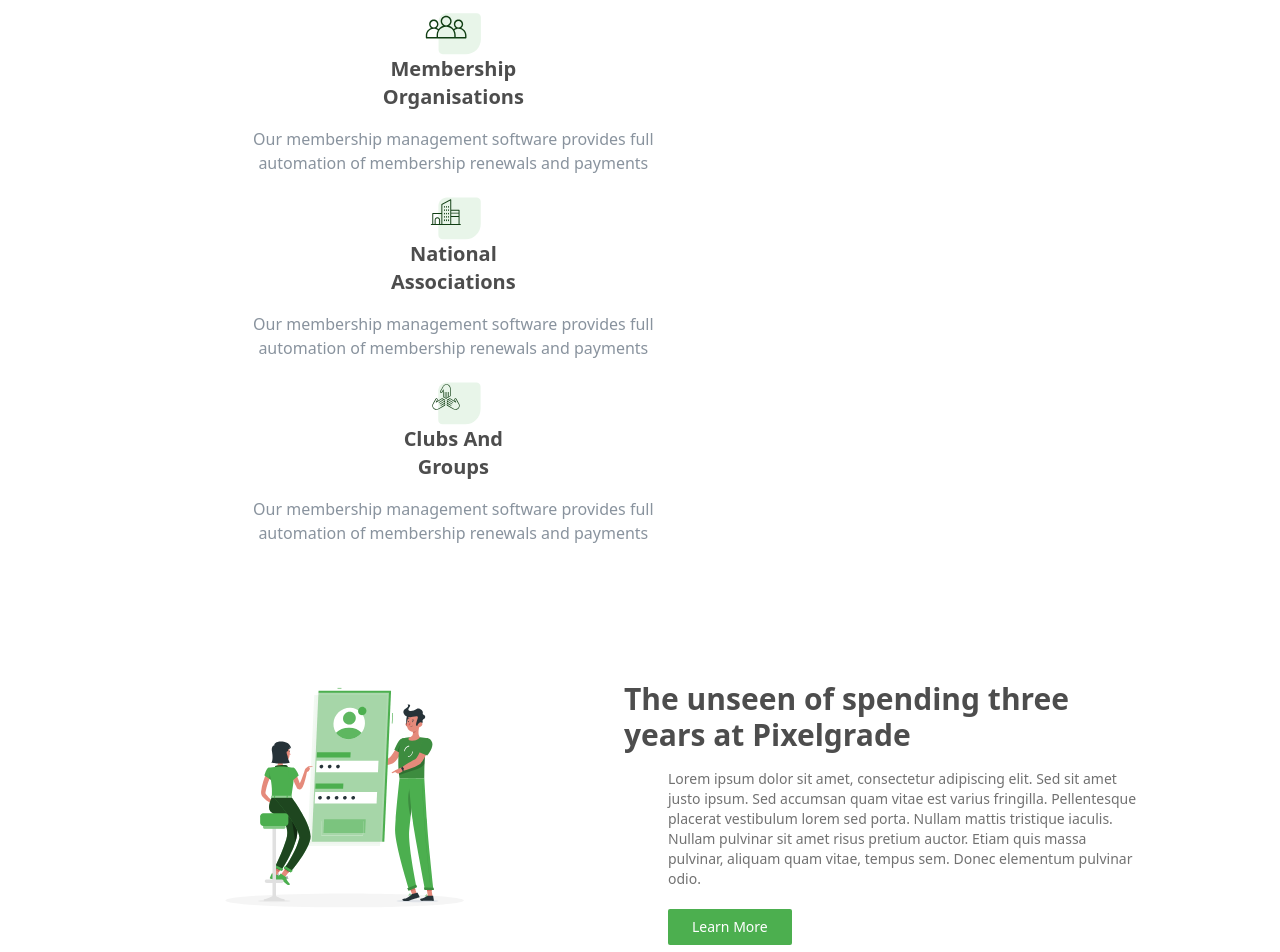
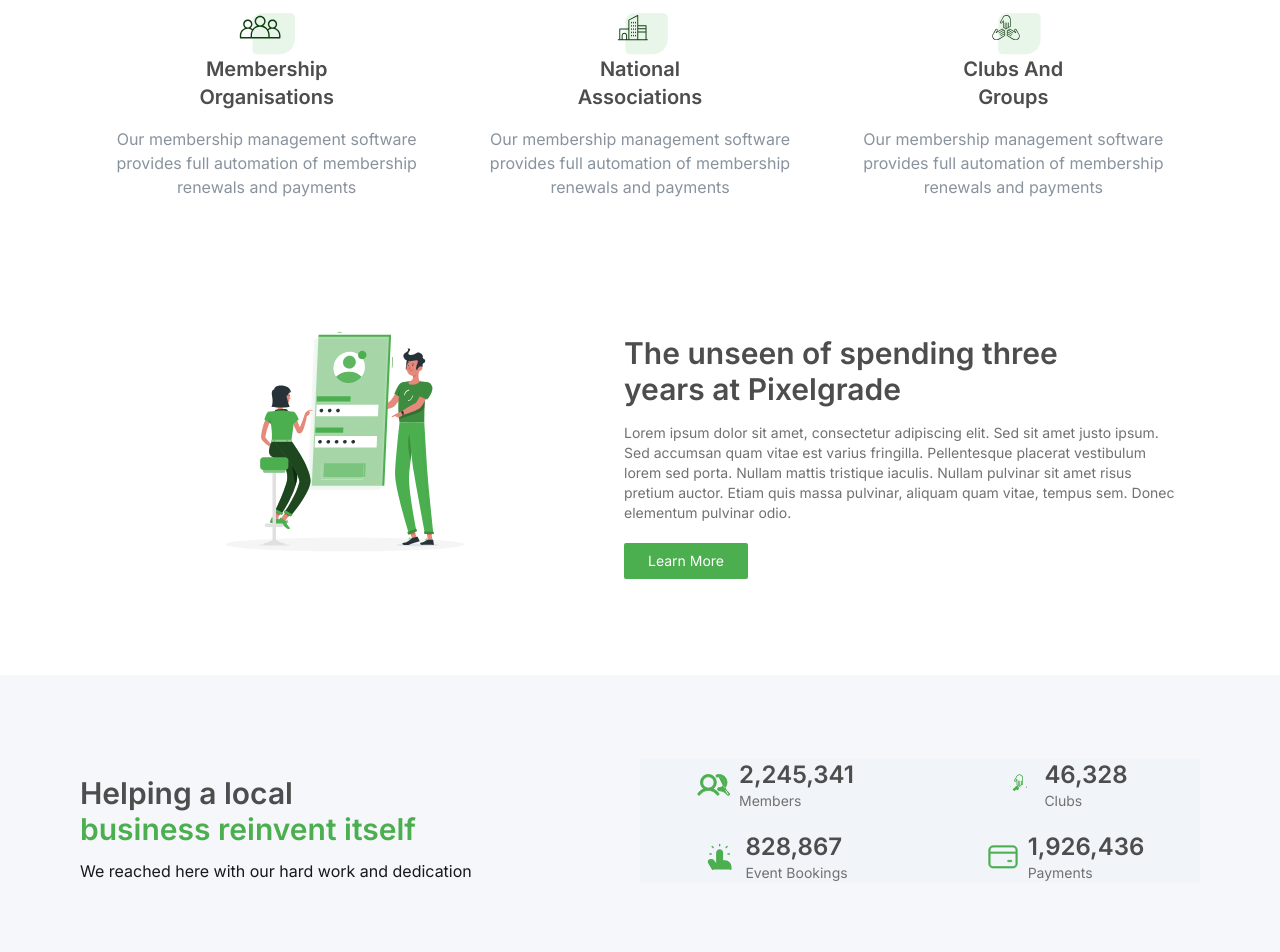
Before and after one commit to Hakizimana-Clement/Nexcent--version-2-Tailwind, a website built with Vite: page index.html in a window 1280 px wide. Shown: the part 960-1912 px from the top of the page. Built offline with nearby package versions, Linux system fonts and the light colour scheme.

Commit message:
Refactor cards on community section

```diff
--- a/index.html
+++ b/index.html
@@ -8,21 +8,23 @@
     <link rel="preconnect" href="https://fonts.googleapis.com" />
     <link rel="preconnect" href="https://fonts.gstatic.com" crossorigin />
     <link
-      href="https://fonts.googleapis.com/css2?family=Inter:wght@100;400;500;700;900&display=swap"
+      href="https://fonts.googleapis.com/css2?family=Inter:wght@100;400;500;600,700;900&display=swap"
       rel="stylesheet"
     />
     <title>Nexcent</title>
   </head>
-  <body>
+  <body class="font-inter">
     <header class="padding py-4">
       <nav class="flex justify-between items-center lg:flex">
         <!-- logo image -->
         <div class="flex items-center gap-1 2xl:gap-2">
           <img src="logo.svg" alt="Nexcent logo" />
-          <span class="text-lg font-semibold 2xl:text-3xl">Nexcent</span>
+          <span class="text-xl font-semibold inline-block 2xl:text-3xl"
+            >Nexcent</span
+          >
         </div>
         <!-- links -->
-        <ul class="hidden lg:flex gap-5 items-center">
+        <ul class="hidden lg:flex gap-8 items-center">
           <li>
             <a href="#" class="text-base text-gray-700 2xl:text-2xl">Home</a>
           </li>
@@ -134,7 +136,6 @@
     </header>
     <main>
       <!-- HERO SECTION -->
-
       <section class="pt-5 pb-10 bg-D_gray-sliver">
         <div
           class="padding grid grid-cols-1 lg:grid-cols-3 lg:items-center lg:gap-5"
@@ -143,7 +144,7 @@
           <!-- TEXT -->
           <div class="flex flex-col mt-10 lg:col-span-2">
             <h1
-              class="text-4xl text-center font-semibold text-D_gray-DEFAUT md:text-5xl lg:text-left lg:text-6xl 2xl:text-7xl"
+              class="text-4xl text-center font-[545] text-D_gray-DEFAUT md:text-5xl lg:text-left lg:text-6xl 2xl:text-7xl lg:leading-[4.5rem]"
             >
               Lessons and insights <br />
               <span class="text-D_gray-primary"> from 8 years </span>
@@ -157,7 +158,7 @@
 
             <a
               href=""
-              class="bg-[#4CAF4F] text-white rounded-sm py-2 px-4 self-center mt-7 hover:bg-[#327535] md:mt-10 md:px-8 md:text-xl lg:self-start lg:rounded 2xl:text-3xl"
+              class="bg-[#4CAF4F] text-white font-[200] rounded-sm py-2 px-4 self-center mt-7 hover:bg-[#327535] md:mt-10 md:px-8 md:text-xl lg:self-start lg:rounded 2xl:text-3xl"
             >
               Register
             </a>
@@ -226,19 +227,19 @@
         <!--  cards container -->
         <div class="card-container">
           <!-- card 1 -->
-          <div class="card">
+          <div class="card xl:col-span-1 content-center">
             <img src="member.svg" alt="membership icon" class="card-img" />
             <h3 class="card-title">
               Membership <br />
               Organisations
             </h3>
-            <p class="card-description">
+            <p class="card-description px-0">
               Our membership management software provides full automation of
               membership renewals and payments
             </p>
           </div>
           <!-- card  2-->
-          <div class="card">
+          <div class="card xl:col-span-1 content-center">
             <img src="national.svg" alt="National icon" class="card-img" />
             <h3 class="card-title">
               National
@@ -246,22 +247,23 @@
 
               Associations
             </h3>
-            <p class="card-description">
+            <p class="card-description px-0">
               Our membership management software provides full automation of
               membership renewals and payments
             </p>
           </div>
           <!-- card 3-->
           <div
-            class="card xl:grid xl:col-span-2 xl:justify-items-center md:col-span-1"
+            class="card xl:grid xl:col-span-1 xl:justify-items-center md:col-span-1 xl:col-span-1"
           >
+            <!-- class="card xl:grid xl:col-span-2 xl:justify-items-center md:col-span-1 xl:col-span-1" -->
             <img src="group.svg" alt="Clubs And Groups icon" class="card-img" />
             <h3 class="card-title">
               <!-- Clubs And <br class="md:hidden" /> -->
               Clubs And <br />
               Groups
             </h3>
-            <p class="card-description xl:px-36 md:px-0 lg:px-3">
+            <p class="card-description md:px-0 lg:px-3 xl:px-0">
               Our membership management software provides full automation of
               membership renewals and payments
             </p>
@@ -294,7 +296,8 @@
               years at Pixelgrade
             </h3>
             <!-- <div class=""> -->
-            <div class="text-center xl:px-11 xl:mt-4m md:px-0">
+            <!-- <div class="text-center xl:px-11 xl:mt-4m md:px-0"> -->
+            <div class="text-center xl:mt-4m md:px-0">
               <p
                 class="text-D_gray-grey text-sm mt-4 px-5 text-center md:text-left md:px-0"
               >
@@ -330,7 +333,7 @@
         <!-- container wrapper -->
         <!-- <div class="pt-8 flex flex-wrap justify-center"> -->
         <div
-          class="pt-14 pb-24 grid grid-cols-1 md:grid-cols-2 md:items-end md:px-4 xl:pt-3 xl:pb-10"
+          class="pt-14 pb-24 grid grid-cols-1 md:grid-cols-2 md:items-end md:px-4 xl:pt-11 xl:pb-24"
         >
           <div>
             <h3
--- a/styles/style.css
+++ b/styles/style.css
@@ -12,6 +12,7 @@
   .card-container {
     /* @apply bg-green-50 flex flex-wrap xl:flex-nowrap  xl:gap-2; */
     /* @apply bg-green-50 grid xl:grid xl:grid-cols-2 xl:gap-x-5 md:grid md:grid-cols-3; */
+    /* @apply mt-10 grid xl:gap-y-4 md:grid md:grid-cols-3 md:gap-x-6 md:px-8 xl:grid xl:grid-cols-3 xl:gap-x-8; */
     @apply mt-10 grid xl:gap-y-4 md:grid md:grid-cols-3 md:gap-x-6 md:px-8 lg:gap-x-8;
   }
   .card {
@@ -27,12 +28,4 @@
   .card-description {
     @apply text-D_gray-l_grey text-center text-sm mt-4 px-10 xl:px-36 md:px-0 lg:text-base lg:px-3;
   }
-
-  .input-wrapper {
-    @apply flex items-center bg-slate-600;
-  }
-
-  .input {
-    @apply flex-1;
-  }
 }
```
Also changed, not shown: ReadMe.md.
